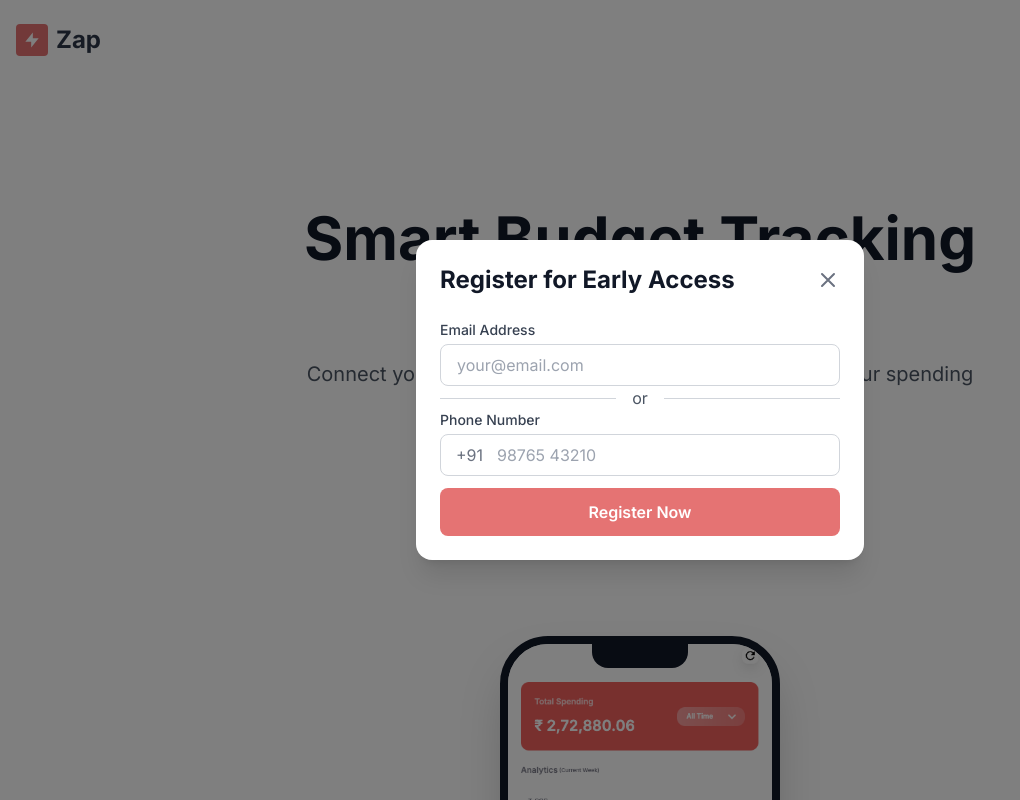
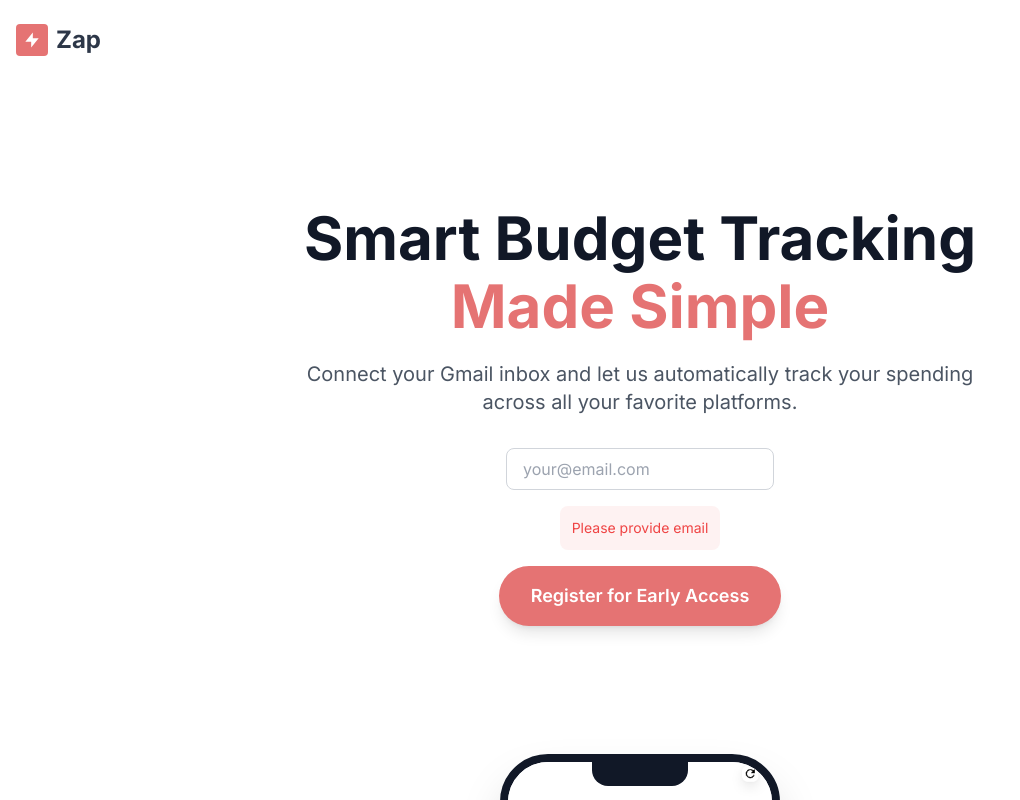
Before and after one commit to molecule-lab/zap-landing, a Next.js app: page / in a window 1280 px wide. Both pictures are taken after a click on the button "Register for Early Access". Shown: the top 800 px of the page, without its empty margins (0-1020 px from the left). Built offline with nearby package versions, Linux system fonts and the light colour scheme.

Commit message:
In house feedback service

```diff
--- a/app/page.tsx
+++ b/app/page.tsx
@@ -92,7 +92,7 @@
 
   const handleSubmit = (e: React.FormEvent) => {
     if (!email && !phone) {
-      setError("Please provide either email or phone number");
+      setError("Please provide email");
       return;
     }
     setError("");
@@ -105,11 +105,14 @@
     };
 
     // Submit to Netlify
-    fetch("/", {
+    fetch(
+      "https://asia-south1-zap-dev-384118.cloudfunctions.net/feedback-service",
+      {
         method: "POST",
         headers: { "Content-Type": "application/x-www-form-urlencoded" },
-      body: encode({ "form-name": "early-access", ...data }),
-    })
+        body: JSON.stringify({ fields: data }),
+      }
+    )
       .then(() => {
         console.log("Form submitted successfully");
         setIsSubmitted(true);
@@ -164,11 +167,6 @@
                     </svg>
                   </button>
                 </div>
-                <form
-                  action='https://formbold.com/s/9xvWk'
-                  method='POST'
-                  encType='multipart/form-data'
-                >
                 <div>
                   <label
                     htmlFor='email'
@@ -187,52 +185,18 @@
                   />
                 </div>
 
-                  <div className='relative flex items-center'>
-                    <div className='flex-grow border-t border-gray-300'></div>
-                    <span className='flex-shrink mx-4 text-gray-600'>or</span>
-                    <div className='flex-grow border-t border-gray-300'></div>
-                  </div>
-
-                  <div>
-                    <label
-                      htmlFor='phone'
-                      className='block text-sm font-medium text-gray-700 mb-1'
-                    >
-                      Phone Number
-                    </label>
-                    <div className='relative flex'>
-                      <div className='absolute inset-y-0 left-0 flex items-center pl-4 pointer-events-none'>
-                        <span className='text-gray-500 select-none'>+91</span>
-                      </div>
-                      <input
-                        type='tel'
-                        id='phone'
-                        name='phone'
-                        value={phone}
-                        onChange={(e) => {
-                          const value = e.target.value.replace(/[^\d]/g, "");
-                          setPhone(value);
-                        }}
-                        placeholder='98765 43210'
-                        className='w-full pl-14 pr-4 py-2 border border-gray-300 rounded-lg focus:ring-2 focus:ring-primary focus:border-primary'
-                        maxLength={10}
-                      />
-                    </div>
-                  </div>
-
                 {error && (
-                    <div className='bg-red-50 text-red-500 text-sm p-3 rounded-lg'>
+                  <div className='bg-red-50 text-red-500 text-sm p-3 rounded-lg mt-3'>
                     {error}
                   </div>
                 )}
 
                 <button
-                    type='submit'
+                  onClick={handleSubmit}
                   className='mt-3 w-full bg-primary text-white py-3 px-4 rounded-lg font-semibold hover:bg-primary/90 transition-colors'
                 >
                   Register Now
                 </button>
-                </form>
               </div>
             ) : (
               <div className='p-6'>
@@ -370,11 +334,49 @@
 
 export default function Home() {
   const [isModalOpen, setIsModalOpen] = useState(false);
+  const [email, setEmail] = useState("");
+  const [error, setError] = useState("");
+  const [loading, setLoading] = useState(false);
 
   const handleRegistration = (data: { email?: string; phone?: string }) => {
     // Just log the data without showing alert
     console.log("Registration data:", data);
     // The modal will automatically close and show thank you message
+  };
+
+  function emailIsValid(email: string) {
+    return /\S+@\S+\.\S+/.test(email);
+  }
+
+  const handleSubmit = (e: React.FormEvent) => {
+    e.preventDefault();
+    if (!email || !emailIsValid(email)) {
+      setError("Please provide email");
+      return;
+    }
+    setError("");
+    setLoading(true);
+
+    const data = {
+      email: email,
+      product: "zap | budget",
+    };
+
+    fetch(
+      "https://asia-south1-zap-dev-384118.cloudfunctions.net/feedback-service",
+      {
+        method: "POST",
+        headers: { "Content-Type": "application/json" },
+        body: JSON.stringify(data),
+      }
+    )
+      .then(() => {
+        console.log("Form submitted successfully");
+        setEmail("");
+        alert("Thank you for registering!");
+        setLoading(false);
+      })
+      .catch((error) => console.error(error));
   };
 
   return (
@@ -403,12 +405,58 @@
               Connect your Gmail inbox and let us automatically track your
               spending across all your favorite platforms.
             </p>
+            <div className='flex items-center space-y-4 flex-col '>
+              <div>
+                <input
+                  type='email'
+                  id='email'
+                  name='email'
+                  value={email}
+                  onChange={(e) => setEmail(e.target.value)}
+                  placeholder='your@email.com'
+                  className='px-4 py-2 border border-gray-300 rounded-lg focus:ring-2 focus:ring-primary focus:border-primary'
+                />
+              </div>
+
+              {error && (
+                <div className='bg-red-50 text-red-500 text-sm p-3 rounded-lg mt-3'>
+                  {error}
+                </div>
+              )}
               <button
-              onClick={() => setIsModalOpen(true)}
-              className='bg-primary hover:bg-primary/90 text-white px-8 py-4 rounded-full text-lg font-semibold transition-colors shadow-lg hover:shadow-xl'
-            >
-              Register for Early Access
+                onClick={handleSubmit}
+                disabled={loading}
+                className='bg-primary hover:bg-primary/90 text-white px-8 py-4 rounded-full text-lg font-semibold transition-colors shadow-lg hover:shadow-xl disabled:opacity-70 disabled:cursor-not-allowed flex items-center justify-center gap-2 min-w-[200px]'
+              >
+                {loading ? (
+                  <>
+                    <svg
+                      className='animate-spin h-5 w-5 text-white'
+                      xmlns='http://www.w3.org/2000/svg'
+                      fill='none'
+                      viewBox='0 0 24 24'
+                    >
+                      <circle
+                        className='opacity-25'
+                        cx='12'
+                        cy='12'
+                        r='10'
+                        stroke='currentColor'
+                        strokeWidth='4'
+                      ></circle>
+                      <path
+                        className='opacity-75'
+                        fill='currentColor'
+                        d='M4 12a8 8 0 018-8V0C5.373 0 0 5.373 0 12h4zm2 5.291A7.962 7.962 0 014 12H0c0 3.042 1.135 5.824 3 7.938l3-2.647z'
+                      ></path>
+                    </svg>
+                    <span>Submitting...</span>
+                  </>
+                ) : (
+                  "Register for Early Access"
+                )}
               </button>
+            </div>
           </motion.div>
 
           {/* Mockup Display */}
@@ -1477,12 +1525,6 @@
             Join our exclusive early access list and get notified when we
             launch.
           </p>
-          <button
-            onClick={() => setIsModalOpen(true)}
-            className='bg-white text-primary px-8 py-4 rounded-full text-lg font-semibold hover:bg-gray-100 transition-colors shadow-lg hover:shadow-xl'
-          >
-            Register for Early Access
-          </button>
         </div>
       </section>
 
```
Also changed, not shown: package.json (+4 -3 lines), 1 other file (tests, documents, lock files or other folders). Lines whose indentation alone changed are shown as unchanged.
